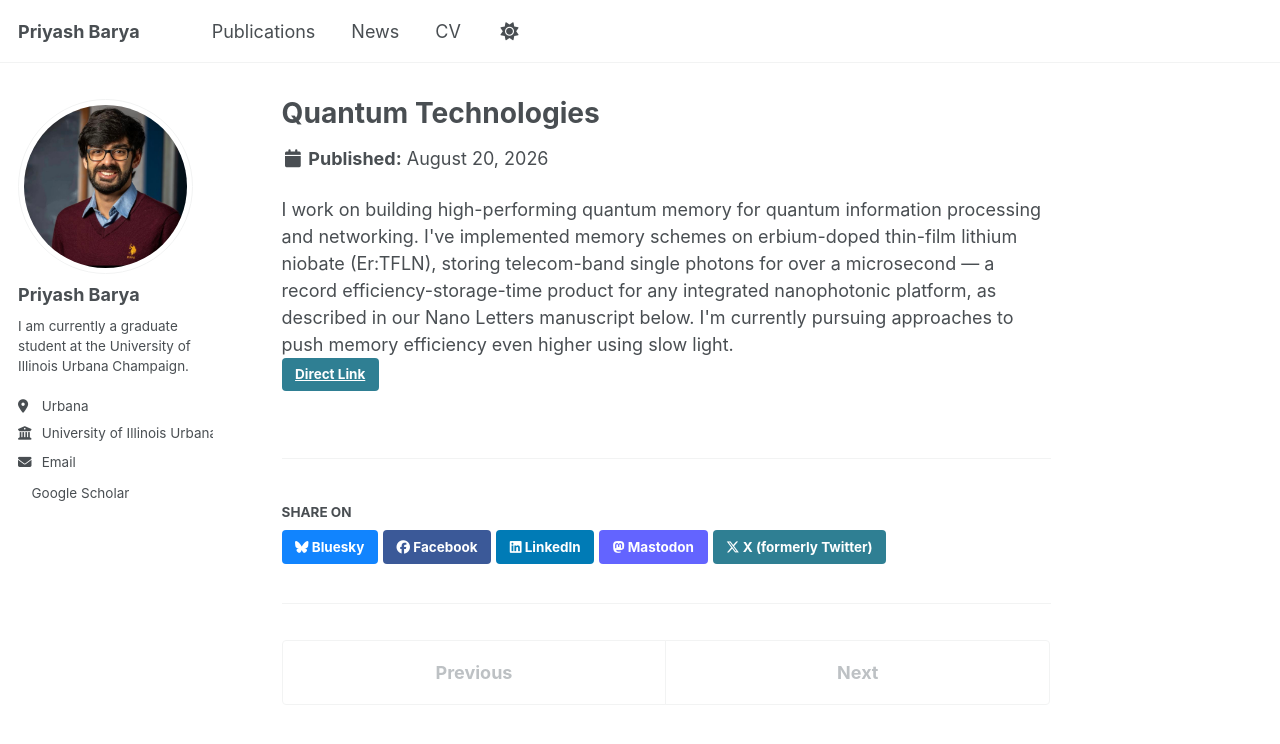
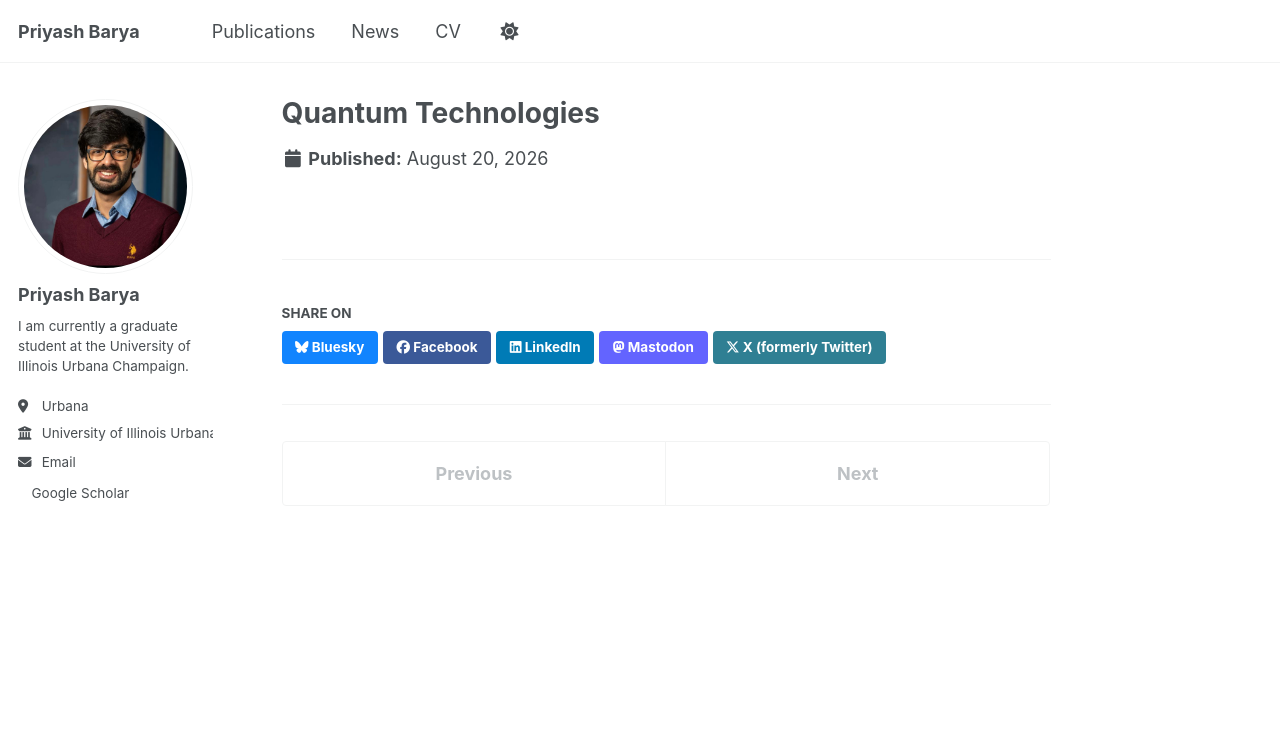
Before and after one commit to Priyash-Barya/Priyash-Barya.github.io, a Jekyll site: the page built from _portfolio/portfolio-2.html, in a window 1280 px wide. Shown: the top 744 px of the page. Built offline with Jekyll 4.4.1, drawn with Linux system fonts in a browser that asks for light colours; a style sheet for code colours, icons or effects is not loaded.

Commit message:
Update portfolio-2.html

```diff
--- a/_portfolio/portfolio-2.html
+++ b/_portfolio/portfolio-2.html
@@ -7,12 +7,8 @@ excerpt: |
 
   <ul>
   <li><strong>Broadband Quantum Memory:</strong> Implemented a telecom QM with record performance for bandwidth, delay, and efficiency on any nanophotonic device <a href='/publication/2026-08-01-telecom-quantum-memory-nanophotonic-lithium-niobate'>Nano Letters manuscript</a>.</li>
-  <li><strong>High Efficiency Memory:</strong> - Currently pursuing approaches using slow light for high efficiency single photon delays on chip</li>
+  <li><strong>High Efficiency Memory:</strong>  Currently pursuing approaches using slow light for high efficiency single photon delays on chip</li>
   </ul>
 collection: portfolio
-link: /publication/2026-08-01-telecom-quantum-memory-nanophotonic-lithium-niobate
+
 ---
-
-I work on building high-performing quantum memory for quantum information processing and networking. I've implemented memory schemes on erbium-doped thin-film lithium niobate (Er:TFLN), storing telecom-band single photons for over a microsecond &mdash; a record efficiency-storage-time product for any integrated nanophotonic platform, as described in our Nano Letters manuscript below.
-
-I'm currently pursuing approaches to push memory efficiency even higher using slow light.
```
